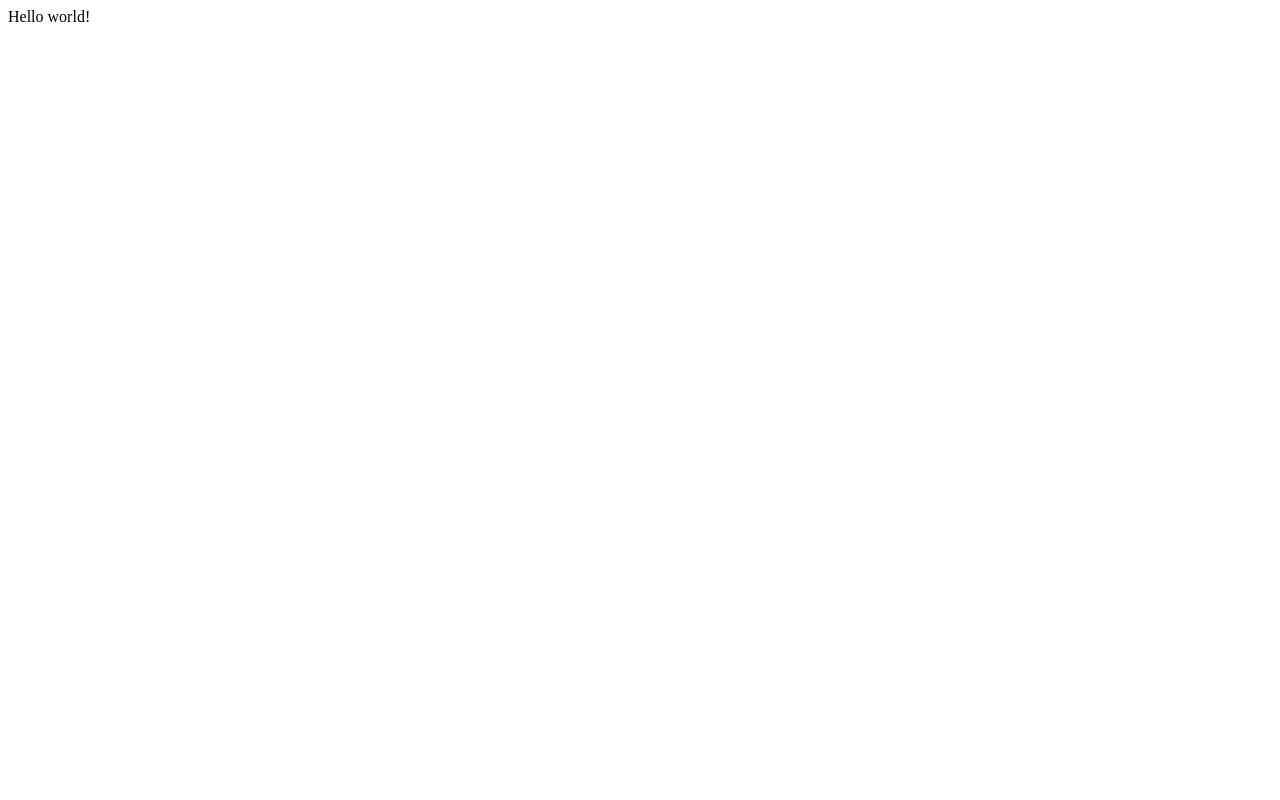
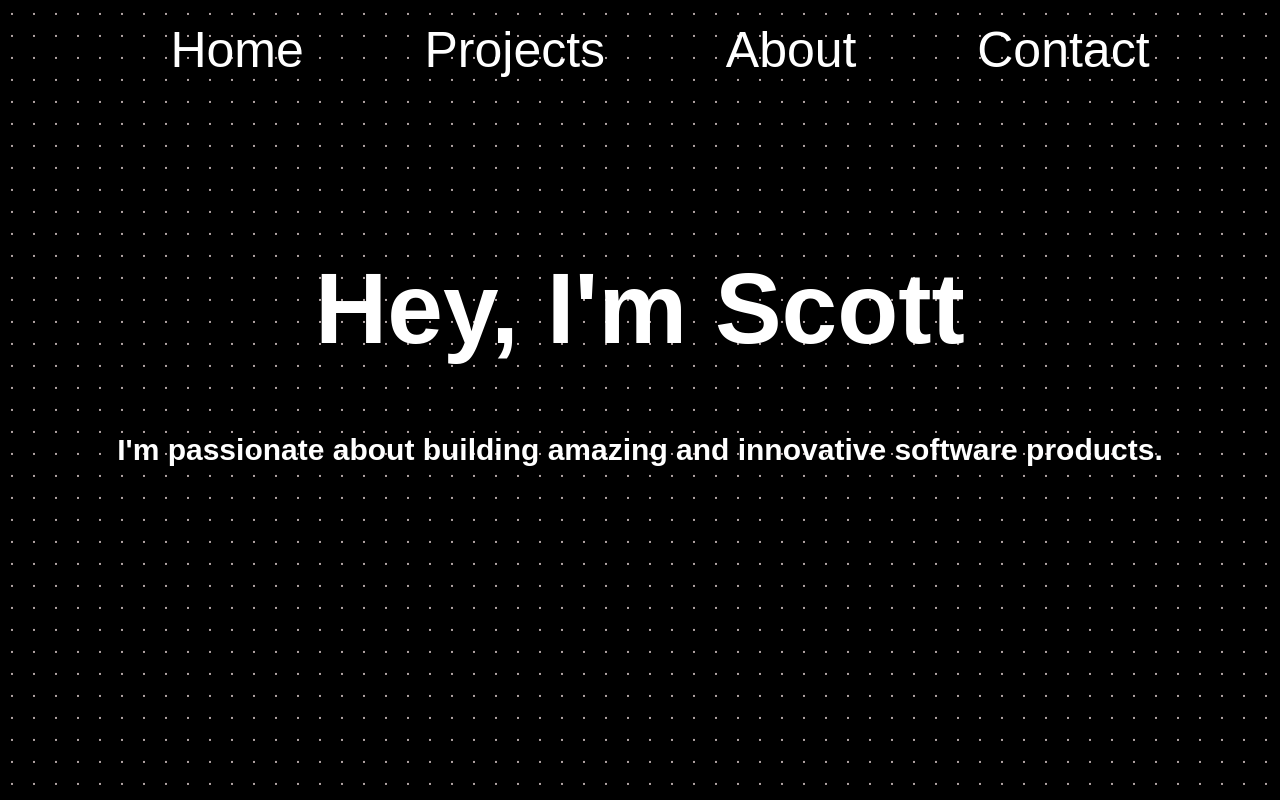
Before and after one commit to scottschindler/portfolio, a Gatsby site: page / in a window 1280 px wide. Built offline with nearby package versions, Linux system fonts and the light colour scheme; Gatsby itself is replaced by a stand-in of ours.

Commit message:
new changes

```diff
--- a/gatsby-config.js
+++ b/gatsby-config.js
@@ -5,5 +5,5 @@
  */
 
 module.exports = {
-  /* Your site config here */
+  plugins: ["gatsby-plugin-sass"],
 }
--- a/package.json
+++ b/package.json
@@ -15,6 +15,8 @@
   },
   "dependencies": {
     "gatsby": "^2.18.12",
+    "gatsby-plugin-sass": "^2.1.26",
+    "node-sass": "^4.13.0",
     "react": "^16.12.0",
     "react-dom": "^16.12.0"
   },
--- /dev/null
+++ b/src/components/header.js
@@ -0,0 +1,46 @@
+import React from "react"
+import { Link } from "gatsby"
+import "../pages/index.scss"
+
+const Header = () => {
+  return (
+    <header>
+      <nav>
+        <ul>
+          <div class="nav-links">
+            <li>
+              <Link to="/" style={{ textDecoration: "none", color: "white" }}>
+                Home
+              </Link>
+            </li>
+            <li>
+              <Link
+                to="/projects"
+                style={{ textDecoration: "none", color: "white" }}
+              >
+                Projects
+              </Link>
+            </li>
+            <li>
+              <Link
+                to="/about"
+                style={{ textDecoration: "none", color: "white" }}
+              >
+                About
+              </Link>
+            </li>
+            <li>
+              <Link
+                to="/contact"
+                style={{ textDecoration: "none", color: "white" }}
+              >
+                Contact
+              </Link>
+            </li>
+          </div>
+        </ul>
+      </nav>
+    </header>
+  )
+}
+export default Header
--- a/src/pages/index.js
+++ b/src/pages/index.js
@@ -1,7 +1,13 @@
 import React from "react"
+import Header from "../components/header.js"
+import "./index.scss"
 
-export default () => <div>Hello world!</div>
-
-// changes this
-
-//changes
+export default () => (
+  <div>
+    <Header></Header>
+    <h1 class="main-header">Hey, I'm Scott</h1>
+    <h2 class="main-para">
+      I'm passionate about building amazing and innovative software products.{" "}
+    </h2>
+  </div>
+)
--- /dev/null
+++ b/src/pages/index.scss
@@ -0,0 +1,48 @@
+// Colors
+$bg-color: black;
+$dot-color: rgb(177, 164, 164);
+
+// Dimensions
+$dot-size: 2px;
+$dot-space: 22px;
+
+body {
+	background:
+		linear-gradient(90deg, $bg-color ($dot-space - $dot-size), transparent 1%) center,
+		linear-gradient($bg-color ($dot-space - $dot-size), transparent 1%) center,
+		$dot-color;
+	background-size: $dot-space $dot-space;
+	font-family: 'Nunito', sans-serif;
+}
+
+
+
+
+
+
+.main-header {
+	padding-top: 1em;
+	text-align: center;
+	font-size:100px;
+	color: white;
+}
+
+.main-para {
+	text-align: center;
+	font-size:30px;
+	color: white;
+
+}
+
+.nav-links {
+	list-style: none;
+	text-decoration: none;
+	display: flex;
+	flex-direction: row	;
+	justify-content: space-between;
+	padding: 5px;
+	width: 80%;
+	color: white;
+	font-size: 50px;
+	margin: auto
+}
```
Also changed, not shown: src/pages/about.js (added), src/pages/contact.js (added), src/pages/projects.js (added), 2 other files.
